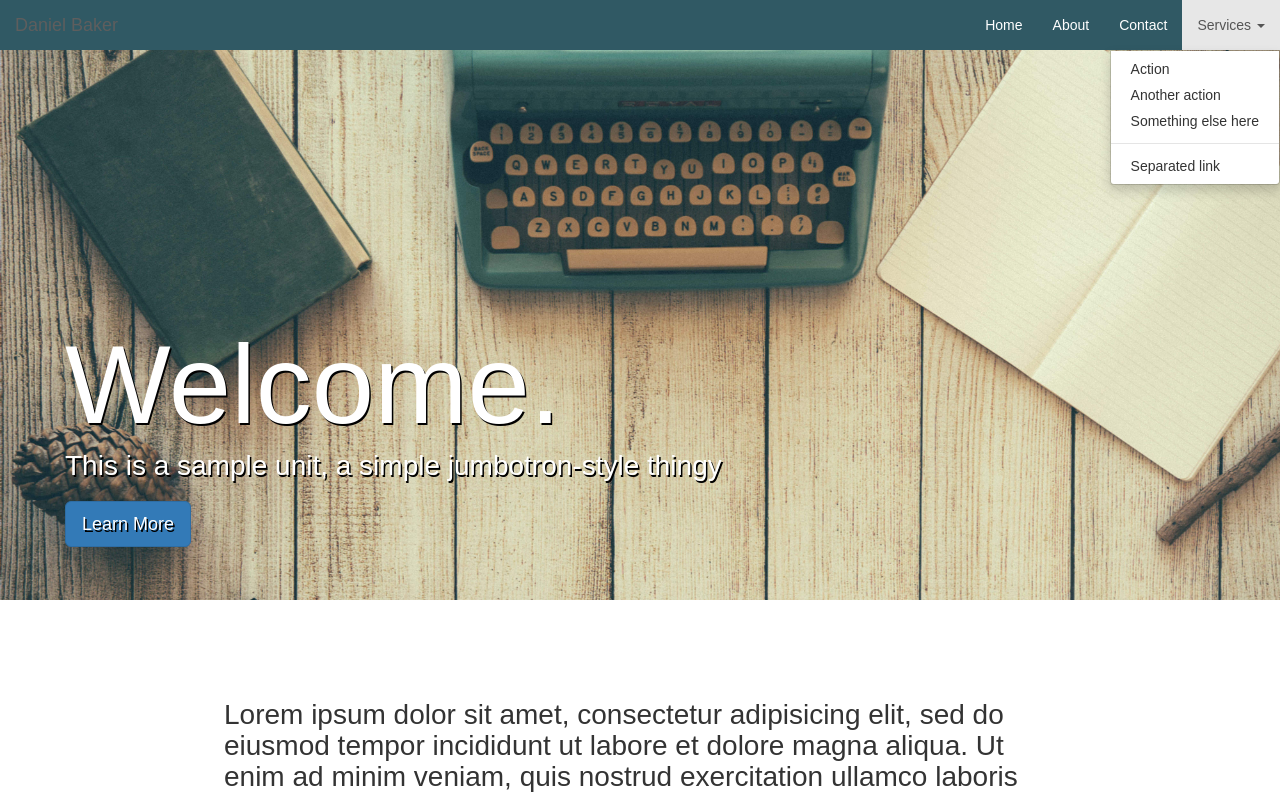
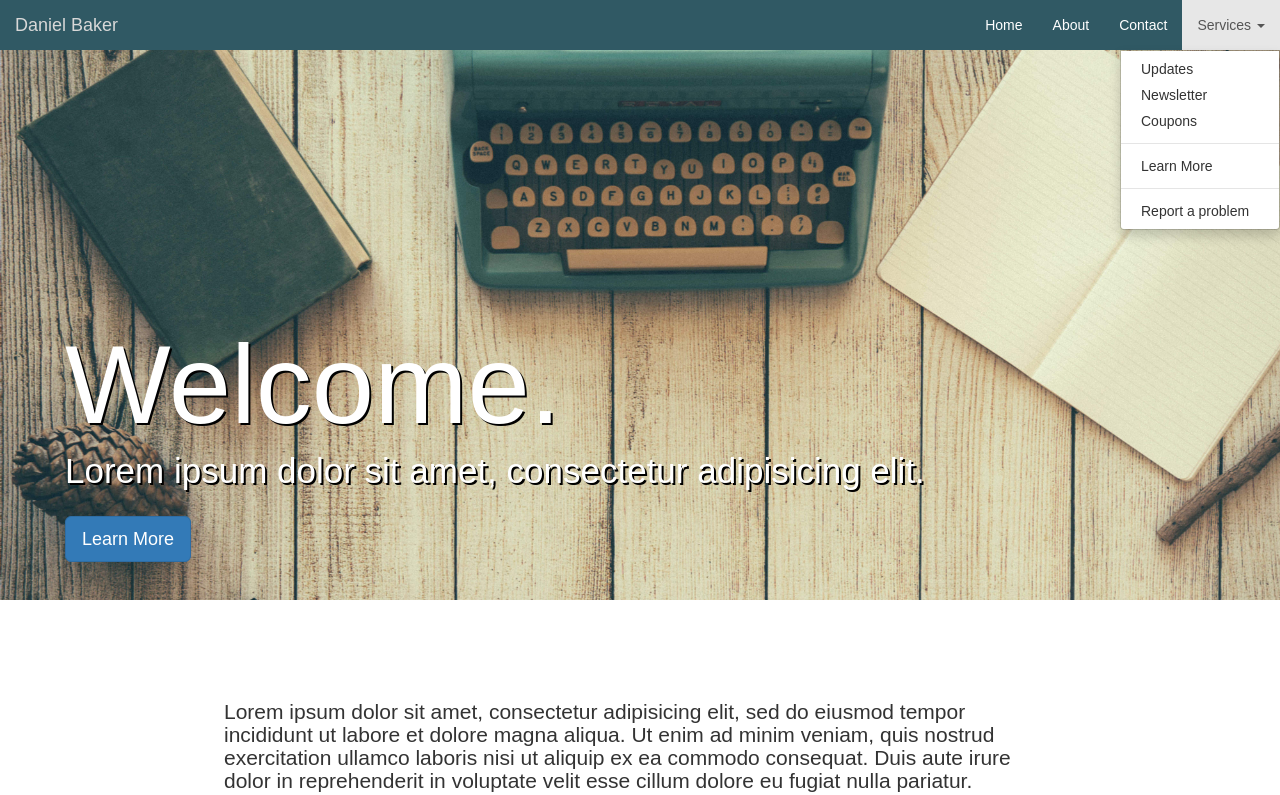
Before and after one commit to dbaker731/apptricity, a plain HTML site: page index.html in a window 1280 px wide. Both pictures are taken after a click on the button "Services". Shown: the top 795 px of the page. Drawn offline with nearby package versions, Linux system fonts and the light colour scheme.

Commit message:
almost done

```diff
--- a/index.html
+++ b/index.html
@@ -30,11 +30,13 @@
            <li class="dropdown">
              <a href="#" class="dropdown-toggle" data-toggle="dropdown" role="button" aria-haspopup="true" aria-expanded="false">Services <span class="caret"></span></a>
              <ul class="dropdown-menu">
-               <li><a href="#">Action</a></li>
-               <li><a href="#">Another action</a></li>
-               <li><a href="#">Something else here</a></li>
+               <li><a href="#">Updates</a></li>
+               <li><a href="#">Newsletter</a></li>
+               <li><a href="#">Coupons</a></li>
                <li role="separator" class="divider"></li>
-               <li><a href="#">Separated link</a></li>
+               <li><a href="#">Learn More</a></li>
+               <li role="separator" class="divider"></li>
+               <li><a href="#">Report a problem</a></li>
              </ul>
            </li>
          </ul>
@@ -46,7 +48,7 @@
         <div class="container">
           <h1>Welcome.</h1>
           <p>
-            This is a sample unit, a simple jumbotron-style thingy
+            Lorem ipsum dolor sit amet, consectetur adipisicing elit.
           </p>
           <p>
             <a class ="btn btn-primary btn-lg" href="#" role="button"> Learn More</a>
--- a/styles/master.css
+++ b/styles/master.css
@@ -33,6 +33,10 @@ body {
     color: #fff;
 }
 
+.navbar-default .navbar-brand:hover {
+    color: #d8d8d8;
+}
+
 .navbar-default .navbar-nav > li > a {
     color: #fff;
 }
@@ -56,7 +60,7 @@ body {
  background-size: cover;
  height: 600px;
  color: #fff;
- text-shadow: 1.5px 1.5px #000;
+ text-shadow: 2px 2px #000;
 }
 
 .container {
@@ -70,8 +74,13 @@ body {
 }
 
 .container p {
- font-size: 2em;
+ font-size: 2.5em;
 }
+
+.container p a {
+  text-shadow: none;
+}
+
 
 /* styling the content */
 .content-container {
@@ -84,7 +93,7 @@ body {
 }
 
 .content-container-1 h3 {
-  font-size: 2em;
+  font-size: 1.5em;
   font-family: sans-serif;
 }
 
@@ -100,7 +109,7 @@ body {
   margin: 0 auto;
   text-align: center;
   color: #305964;
-  font-size: 2.5em;
+  font-size: 2.25em;
   line-height: 300px;
   white-space: nowrap;
 }
@@ -111,7 +120,7 @@ body {
 }
 
 .content-container-3 h3 {
-  font-size: 2em;
+  font-size: 1.5em;
   font-family: sans-serif;
 }
 
@@ -147,7 +156,15 @@ body {
     font-size: 10em;
   }
 
+  .content-container-1 h3 {
+    font-size: 2em;
+  }
+
   .content-2-text-container h3  {
     font-size: 3em;
   }
+
+  .content-container-3 h3 {
+    font-size: 2em;
+  }
 }
```
